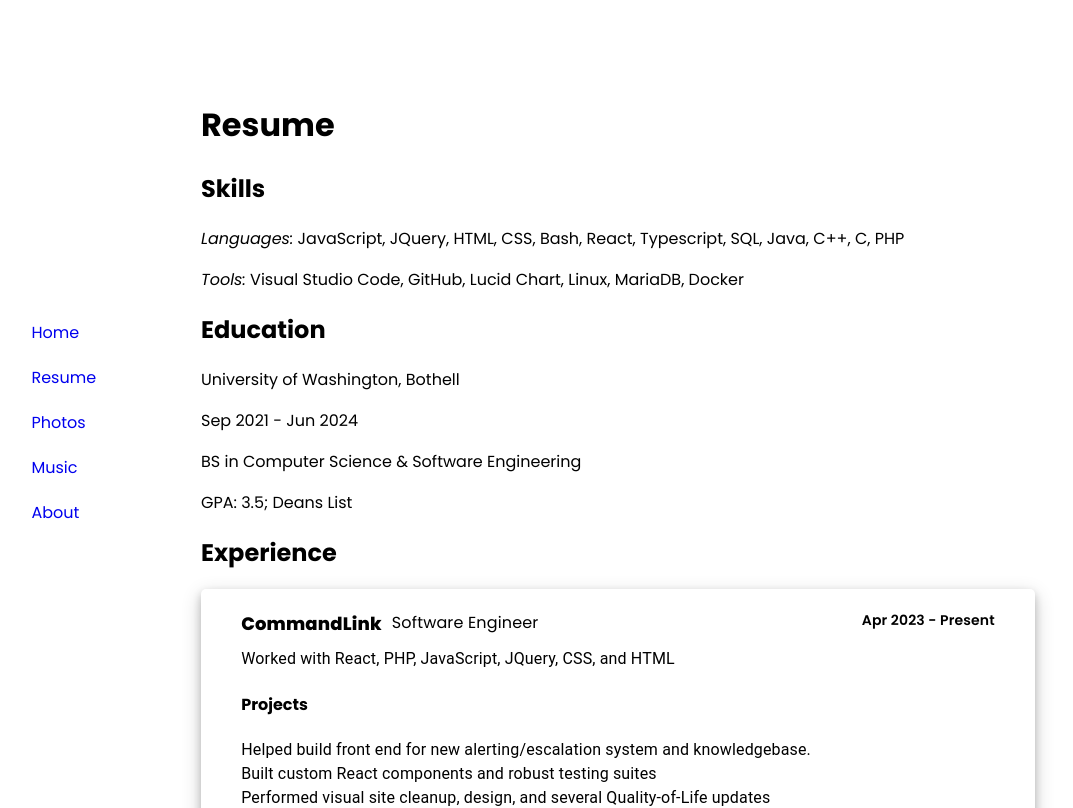
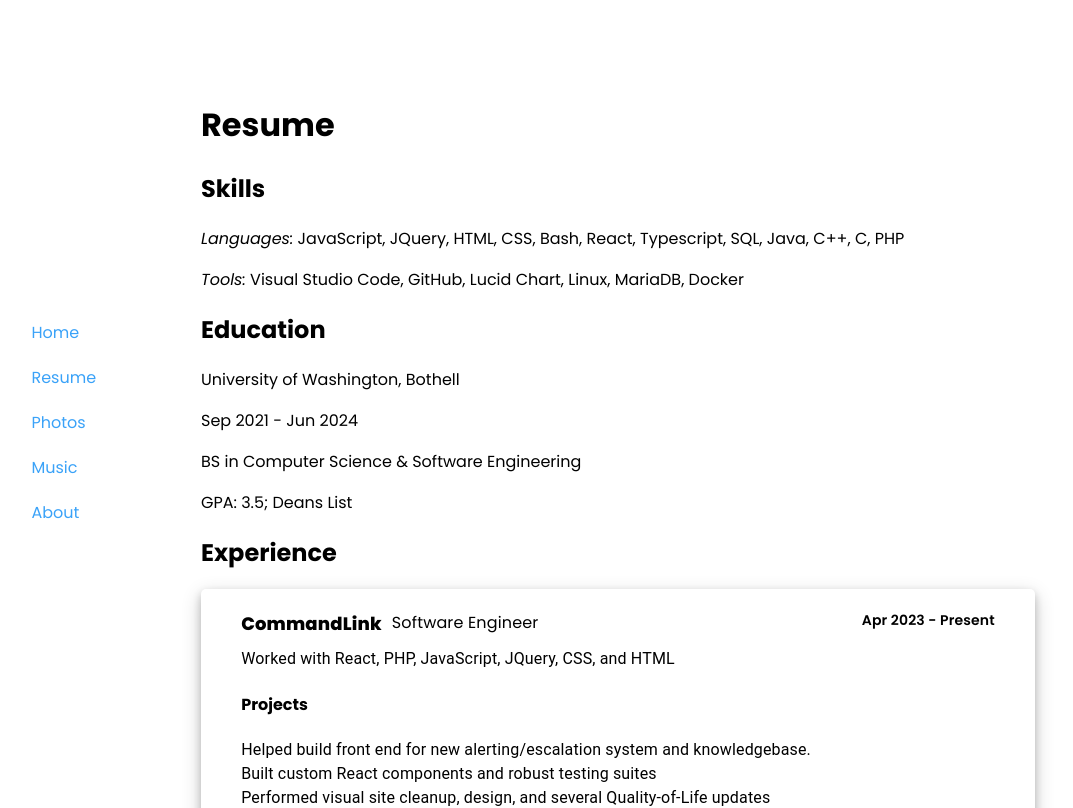
Before and after one commit to jinevang/personal-site, a React (Create React App) app: page /resume in a window 1280 px wide. Shown: the top 808 px of the page, without its empty margins (69-1142 px from the left). Built offline with nearby package versions, Linux system fonts and the light colour scheme.

Commit message:
fix routing

```diff
--- a/src/components/NavBar.tsx
+++ b/src/components/NavBar.tsx
@@ -2,7 +2,7 @@ import styled from '@emotion/styled';
 import { AppBar, Grow, ThemeProvider } from '@mui/material';
 import { colors } from 'constants/colors';
 import React from 'react';
-import { useParams } from 'react-router-dom';
+import { useNavigate, useParams } from 'react-router-dom';
 import { theme } from 'styles/BasicTheme';
 
 const StyledNavBar = styled(AppBar)({
@@ -50,6 +50,7 @@ const StyledNavBar = styled(AppBar)({
   boxShadow: 'none',
 
   'a': {
+    color: colors.basicBlue.darker,
     textDecoration: 'none',
     backgroundColor: 'none',
     ":focus": {
@@ -57,6 +58,7 @@ const StyledNavBar = styled(AppBar)({
     },
     ":hover": {
       textDecoration: 'underline',
+      cursor: 'pointer',
     },
     ":active": {
       textDecoration: 'underline',
@@ -70,15 +72,42 @@ const StyledNavBar = styled(AppBar)({
   }
 });
 
+const navItems = [
+  {
+    label: 'Home',
+    href: '/',
+  },
+  {
+    label: 'Resume',
+    href:'/resume',
+  },
+  {
+    label: 'Photos',
+    href: '/photos',
+  },
+  {
+    label: 'Music',
+    href: '/music'
+  },
+  {
+    label: 'About',
+    href: '/about'
+  }
+]
+
 const NavBar = () => {
 
+  const navigate = useNavigate();
+
+  const navToRoute = (route: string) => {
+    navigate(route);
+  }
+
   return(<StyledNavBar>
+    {navItems.map((item) => (
+      <a key={item.href} onClick={() => {navToRoute(item.href)}}>{item.label}</a>
+    ))}
 
-    <a href='/'>Home</a>
-    <a href='/resume'>Resume</a>
-    <a href='/photos'>Photos</a>
-    <a href='/music'>Music</a>
-    <a href='/about'>About</a>
   </StyledNavBar>
   );
 };
```
